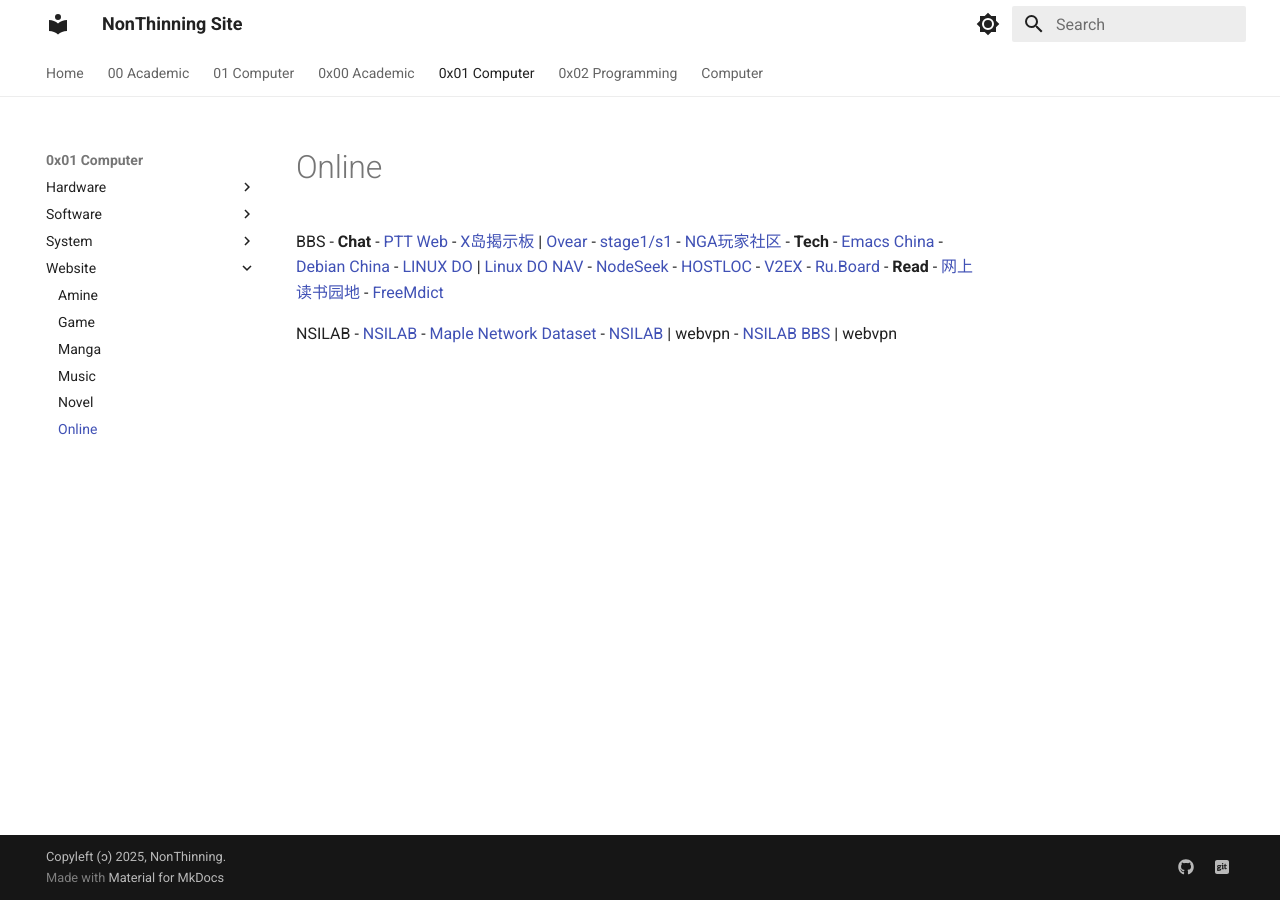
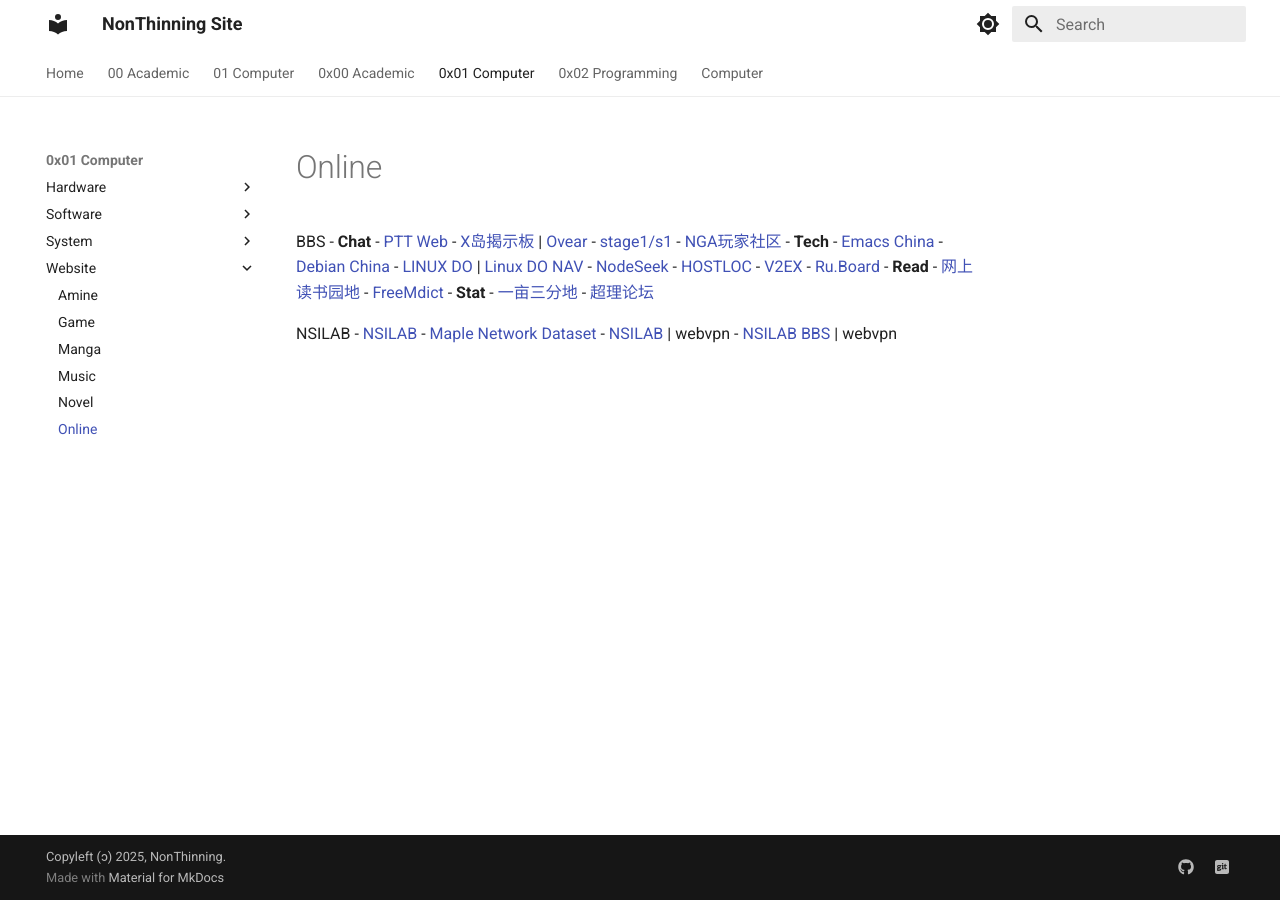
Before and after one commit to NonThinning/NonThinning.github.io, an MkDocs documentation site: the page built from docs/0x01-Computer/Website/Online.md, in a window 1280 px wide. Built offline with MkDocs 1.6.1 and Material for MkDocs 9.7.7, drawn with Linux system fonts in a browser that asks for light colours.

Commit message:
docs update

```diff
--- a/docs/0x01-Computer/Website/Online.md
+++ b/docs/0x01-Computer/Website/Online.md
@@ -16,6 +16,9 @@
 - **Read**
 - [网上读书园地](https://www.readfree.net/bbs/)
 - [FreeMdict](https://forum.freemdict.com/)
+- **Stat**
+- [一亩三分地](https://www.1point3acres.com/bbs/)
+- [超理论坛](https://chaoli.club/)
 
 NSILAB
 - [NSILAB](https://maple.nefu.edu.cn/lab/)
```
Also changed, not shown: docs/0x00-Academic/Keywords/Numerical Ecology.md (added, +2 -0 lines), docs/0x01-Computer/Software/Git.md (+3 -0 lines).
